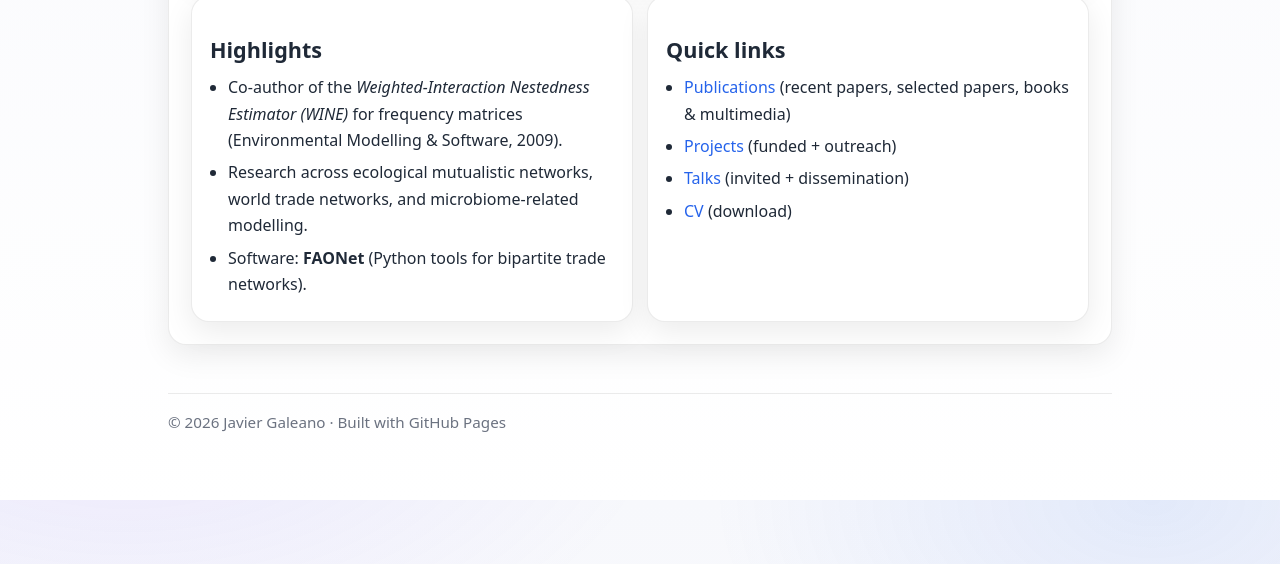
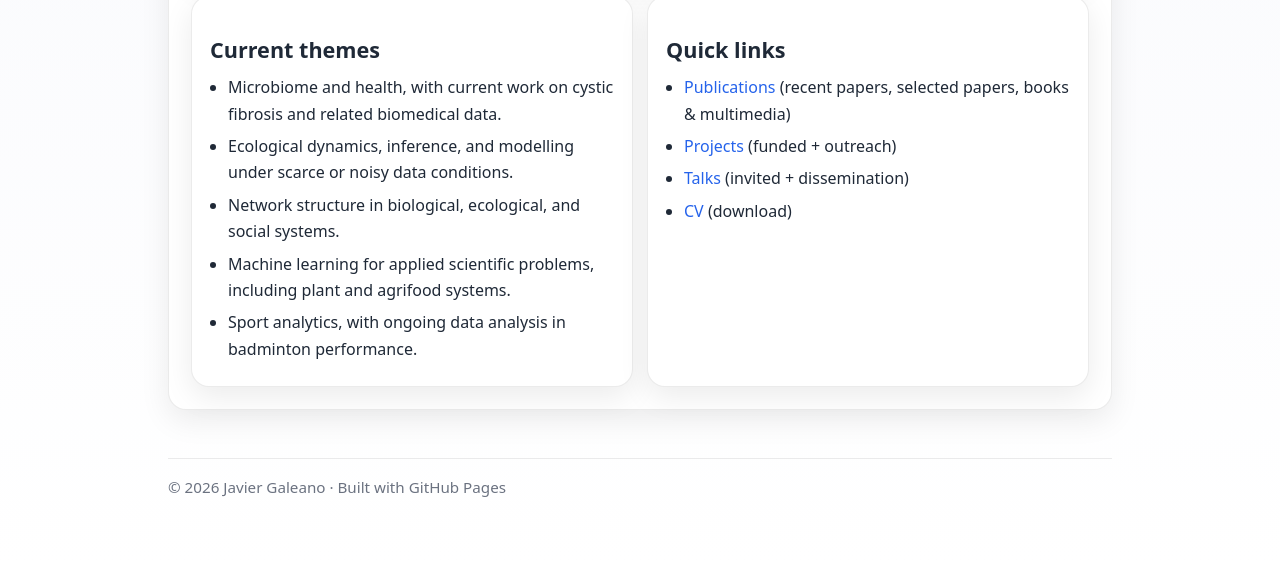
Before and after one commit to galeanojav/galeanojav.github.io, a Jekyll site: the page built from index.md, in a window 1280 px wide and 1069 px high. Shown: the part 505-1069 px from the top of the window. Built offline with Jekyll 4.4.1, drawn with Linux system fonts in a browser that asks for light colours.

Commit message:
Add files via upload

```diff
--- a/index.md
+++ b/index.md
@@ -24,11 +24,13 @@ title: Home
 
 <div class="grid">
   <div class="card box col-6">
-    <h2>Highlights</h2>
+    <h2>Current themes</h2>
     <ul>
-      <li>Co-author of the <em>Weighted-Interaction Nestedness Estimator (WINE)</em> for frequency matrices (Environmental Modelling &amp; Software, 2009).</li>
-      <li>Research across ecological mutualistic networks, world trade networks, and microbiome-related modelling.</li>
-      <li>Software: <strong>FAONet</strong> (Python tools for bipartite trade networks).</li>
+      <li>Microbiome and health, with current work on cystic fibrosis and related biomedical data.</li>
+      <li>Ecological dynamics, inference, and modelling under scarce or noisy data conditions.</li>
+      <li>Network structure in biological, ecological, and social systems.</li>
+      <li>Machine learning for applied scientific problems, including plant and agrifood systems.</li>
+      <li>Sport analytics, with ongoing data analysis in badminton performance.</li>
     </ul>
   </div>
 
```
